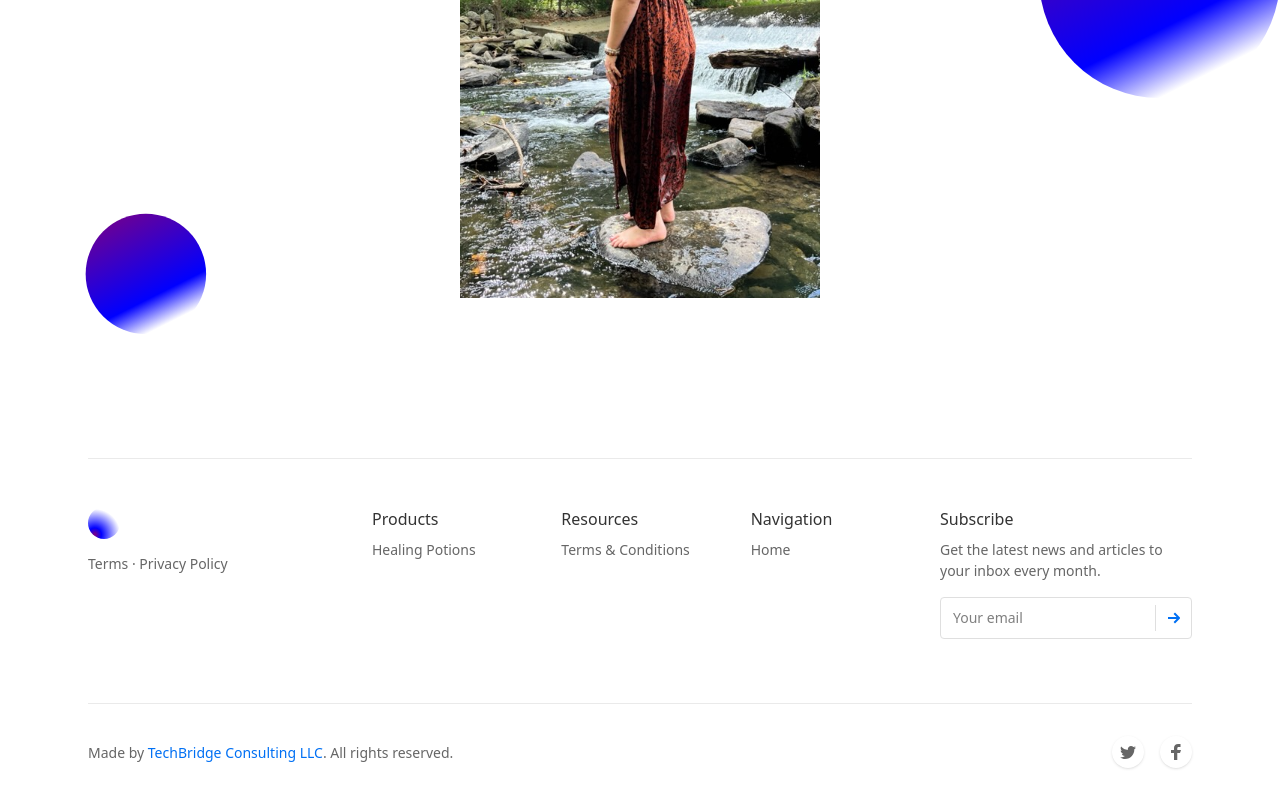
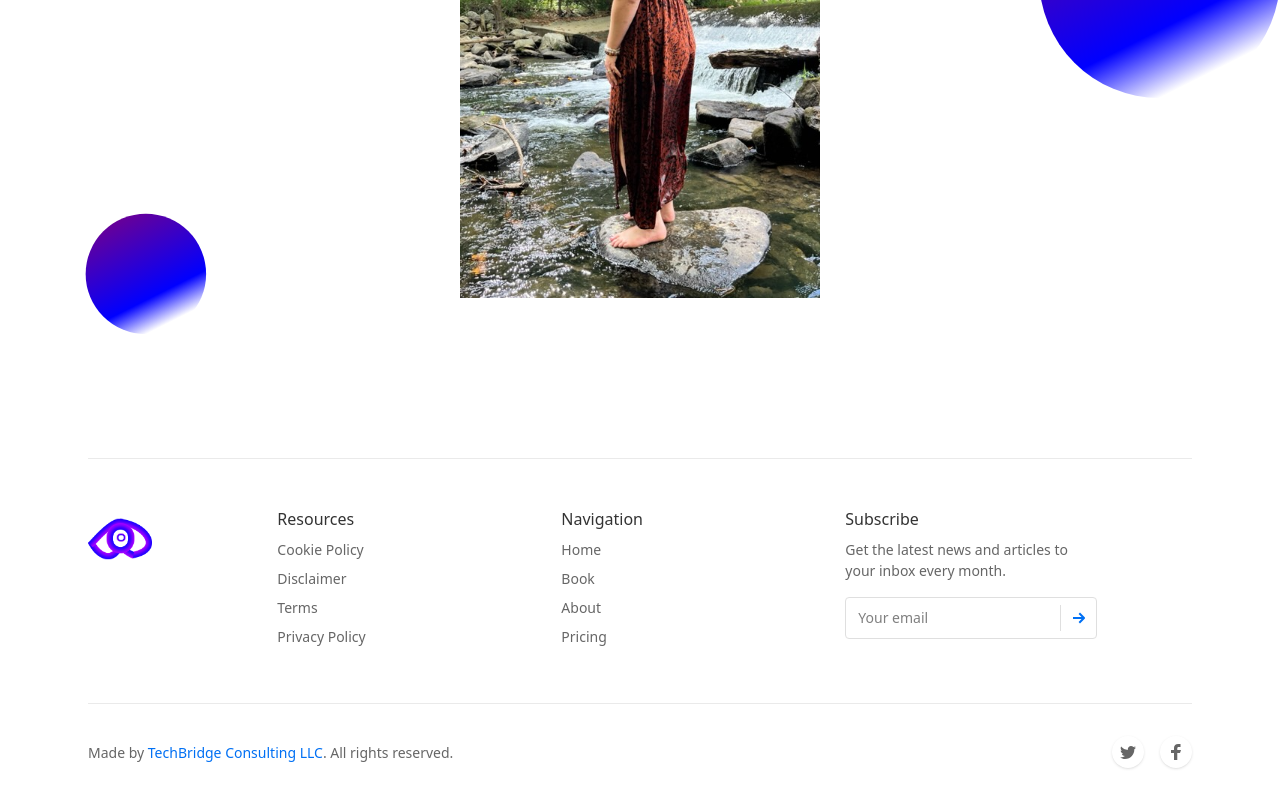
Before and after one commit to brooke-dev/blyssfull, a Next.js app: page /About in a window 1280 px wide. Shown: the part 849-1649 px from the top of the page. Built offline with nearby package versions, Linux system fonts and the light colour scheme; no server answers.

Commit message:
logo updates + policy logic and color changes

```diff
--- a/Components/Footer.js
+++ b/Components/Footer.js
@@ -10,11 +10,11 @@ function Footer() {
         <div className="grid sm:grid-cols-12 gap-8 py-8 md:py-12 border-t border-gray-200">
 
           {/* 1st block */}
-          <div className="sm:col-span-12 lg:col-span-3">
+          <div className="sm:col-span-12 lg:col-span-2">
             <div className="mb-2">
               {/* Logo */}
               <Link href='' className="inline-block" aria-label="Cruip">
-                <svg className="w-8 h-8" viewBox="0 0 32 32" xmlns="http://www.w3.org/2000/svg">
+                {/* <svg className="w-8 h-8" viewBox="0 0 32 32" xmlns="http://www.w3.org/2000/svg">
                   <defs>
                     <radialGradient cx="21.152%" cy="86.063%" fx="21.152%" fy="86.063%" r="79.941%" id="footer-logo">
                       <stop stopColor="purple" offset="0%" />
@@ -23,40 +23,107 @@ function Footer() {
                     </radialGradient>
                   </defs>
                   <rect width="32" height="32" rx="16" fill="url(#footer-logo)" fillRule="nonzero" />
-                </svg>
+                </svg> */}
+                <img src='/eye6.svg' className="w-16 h-16" alt='logo2 ' />
               </Link>
             </div>
-            <div className="text-sm text-gray-600">
-              <Link href='' className="text-gray-600 hover:text-gray-900 hover:underline transition duration-150 ease-in-out">Terms</Link> · <Link href='' className="text-gray-600 hover:text-gray-900 hover:underline transition duration-150 ease-in-out">Privacy Policy</Link>
-            </div>
+            {/* <div className="text-sm text-gray-600">
+              <Link
+                href={{
+                  pathname: "/Policies",
+                  query: {
+                    type: 'Terms'
+                  }
+                }}
+                as="/Terms"
+                className="text-gray-600 hover:text-gray-900 hover:underline transition duration-150 ease-in-out">Terms</Link>
+              ·
+              <Link href={{
+                pathname: "/Policies",
+                query: {
+                  type: 'Privacy'
+                }
+              }}
+              as='/PrivacyPolicy'
+              className="text-gray-600 hover:text-gray-900 hover:underline transition duration-150 ease-in-out">Privacy Policy</Link>
+            </div> */}
           </div>
 
           {/* 2nd block */}
-          <div className="sm:col-span-6 md:col-span-3 lg:col-span-2">
+          {/* <div className="sm:col-span-6 md:col-span-3 lg:col-span-2">
             <h6 className="text-gray-800 font-medium mb-2">Products</h6>
             <ul className="text-sm">
               <li className="mb-2">
                 <Link href='' className="text-gray-600 hover:text-gray-900 transition duration-150 ease-in-out">Healing Potions</Link>
               </li>
             </ul>
-          </div>
+          </div> */}
 
           {/* 3rd block */}
-          <div className="sm:col-span-6 md:col-span-3 lg:col-span-2">
+          <div className="sm:col-span-6 md:col-span-3 lg:col-span-3">
             <h6 className="text-gray-800 font-medium mb-2">Resources</h6>
             <ul className="text-sm">
               <li className="mb-2">
-                <Link href='' className="text-gray-600 hover:text-gray-900 transition duration-150 ease-in-out">Terms & Conditions</Link>
+                <Link
+                  href={{
+                    pathname: "/Policies",
+                    query: {
+                      type: 'Cookie'
+                    }
+                  }}
+                  as="/CookiePolicy"
+                  className="text-gray-600 hover:text-gray-900 transition duration-150 ease-in-out">Cookie Policy</Link>
+              </li>
+              <li className="mb-2">
+                <Link
+                  href={{
+                    pathname: "/Policies",
+                    query: {
+                      type: 'Disclaimer'
+                    }
+                  }}
+                  as="/Disclaimer"
+                  className="text-gray-600 hover:text-gray-900 transition duration-150 ease-in-out">Disclaimer</Link>
+              </li>
+              <li className="mb-2">
+              <Link
+                href={{
+                  pathname: "/Policies",
+                  query: {
+                    type: 'Terms'
+                  }
+                }}
+                as="/Terms"
+                className="text-gray-600 hover:text-gray-900 hover:underline transition duration-150 ease-in-out">Terms</Link>
+              </li>
+              <li className="mb-2">
+              <Link href={{
+                pathname: "/Policies",
+                query: {
+                  type: 'Privacy'
+                }
+              }}
+              as='/PrivacyPolicy'
+              className="text-gray-600 hover:text-gray-900 hover:underline transition duration-150 ease-in-out">Privacy Policy</Link>
               </li>
             </ul>
           </div>
 
           {/* 4th block */}
-          <div className="sm:col-span-6 md:col-span-3 lg:col-span-2">
+          <div className="sm:col-span-6 md:col-span-3 lg:col-span-3">
             <h6 className="text-gray-800 font-medium mb-2">Navigation</h6>
             <ul className="text-sm">
               <li className="mb-2">
                 <Link href='/' className="text-gray-600 hover:text-gray-900 transition duration-150 ease-in-out">Home</Link>
+              </li>
+              <li className="mb-2">
+                <Link href='/book' className="text-gray-600 hover:text-gray-900 transition duration-150 ease-in-out">Book</Link>
+              </li>
+              <li className="mb-2">
+                <Link href='/About' className="text-gray-600 hover:text-gray-900 transition duration-150 ease-in-out">About</Link>
+              </li>
+              <li className="mb-2">
+                <Link href='/learnmore' className="text-gray-600 hover:text-gray-900 transition duration-150 ease-in-out">Pricing</Link>
               </li>
             </ul>
           </div>
--- a/Components/Header.js
+++ b/Components/Header.js
@@ -39,7 +39,7 @@ function Header({isBooking}) {
             <div className="flex-shrink-0 mr-4">
               {/* Logo */}
               <Link href="/" className="block" aria-label="Cruip">
-                <svg className="w-8 h-8" viewBox="0 0 32 32" xmlns="http://www.w3.org/2000/svg">
+                {/* <svg className="w-8 h-8" viewBox="0 0 32 32" xmlns="http://www.w3.org/2000/svg">
                   <defs>
                     <radialGradient cx="21.152%" cy="86.063%" fx="21.152%" fy="86.063%" r="79.941%" id="header-logo">
                       <stop stopColor="purple" offset="0%" />
@@ -48,7 +48,9 @@ function Header({isBooking}) {
                     </radialGradient>
                   </defs>
                   <rect width="32" height="32" rx="16" fill="url(#header-logo)" fillRule="nonzero" />
-                </svg>
+                </svg> */}
+                <img src='/eye6.svg' className="w-16 h-16" alt='logo2' />
+
               </Link>
             </div>
 
--- a/Components/Testimonials.js
+++ b/Components/Testimonials.js
@@ -145,7 +145,7 @@ function Testimonials() {
               <div className="text-center px-12 py-8 pt-20 mx-4 md:mx-0">
                 <div className="absolute top-0 -mt-8 left-1/2 transform -translate-x-1/2">
                   <svg
-                    className="absolute top-0 right-0 -mt-3 -mr-8 w-16 h-16 fill-current text-blue-500"
+                    className="absolute top-0 right-0 -mt-3 -mr-8 w-16 h-16 fill-current text-purple-700"
                     viewBox="0 0 64 64"
                     aria-hidden="true"
                     xmlns="http://www.w3.org/2000/svg"
@@ -171,7 +171,8 @@ function Testimonials() {
                 <cite className="block font-bold text-lg not-italic mb-1">
                   Alyssa Trindle
                 </cite>
-                <div className="text-gray-600">
+                <div className="flex items-center flex-col content-center justify-center text-gray-600">
+                  <img src='/eye6.svg' className="w-16 h-16" alt='logo2 ' />
                   <span>Owner & Operator</span>{" "}
                   <a className="text-blue-600 hover:underline" href="#0">
                     @Blyssfull Magick
--- /dev/null
+++ b/pages/Policies.js
@@ -0,0 +1,67 @@
+import React, {useState, useEffect} from "react";
+import Header from "../Components/Header.js";
+import Footer from "../Components/Footer.js";
+
+const links = {
+  'Privacy': 'https://app.termly.io/document/privacy-policy/ed610438-c3de-4830-a382-7a8384f47d94',
+  'Cookie': 'https://app.termly.io/document/cookie-policy/d4ad81e4-4e41-4d76-8c6b-ce0c708aa8eb',
+  'Terms': 'https://app.termly.io/document/terms-and-conditions/33ae671b-2152-49cc-9829-2cd17eeaf1c6',
+  'Disclaimer': 'https://app.termly.io/document/disclaimer/834d821e-3b71-480d-b411-7a52717725d1'
+}
+
+export default function Policies({type}) {
+  const [link, setLink] = useState(null);
+  useEffect(() => {
+    switch (type) {
+      case 'Privacy':
+        setLink(links['Privacy'])
+        break;
+      case 'Cookie':
+        setLink(links['Cookie'])
+        break;
+      case 'Terms':
+        setLink(links['Terms'])
+        break;
+      case 'Disclaimer':
+        setLink(links['Disclaimer'])
+        break;
+      default:
+        setLink(setLink(null))
+        break;
+    }
+  },[type])
+  return (
+    <>
+      <Header />
+      <div
+        style={{ position: "relative", top: "100px", marginBottom: "100px" }}
+      >
+        <iframe
+          style={{ height: "80vh", width: "100vw" }}
+          src={link}
+        ></iframe>
+      </div>
+      <Footer />
+    </>
+  );
+}
+
+export async function getServerSideProps (context) {
+  console.log(context.query)
+  // returns { id: episode.itunes.episode, title: episode.title}
+  debugger;
+  if (context.query?.type) {
+    //you can make DB queries using the data in context.query
+    return {
+        props: {
+           type: context.query?.type //pass it to the page props
+        }
+    }
+  } else {
+    return {
+      props: {
+        type: 'Privacy'
+      }
+    }
+  }
+}
--- a/pages/index.js
+++ b/pages/index.js
@@ -30,7 +30,7 @@ export default function Home() {
       <HomePage />
       <Features />
       <Testimonials />
-      <Newsletter />
+      {/* <Newsletter /> */}
       <Footer />
     </div>
   )
```
Also changed, not shown: public/eye6.svg (added).
